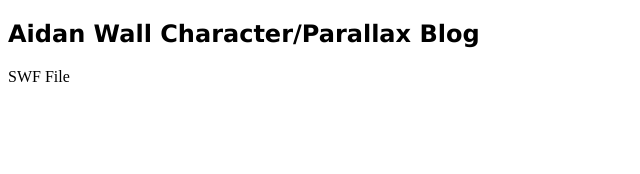
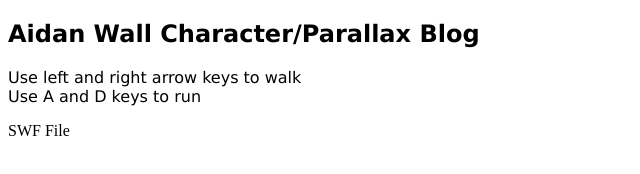
Before and after one commit to AidanJWall/AidanJWall.github.io, a plain HTML site: page index.html in a window 1280 px wide. Shown: the whole page, without its empty margins (0-640 px from the left). Drawn offline with Linux system fonts and the light colour scheme.

Commit message:
Edited index.html
I just tidied up my code and added instructions

```diff
--- a/index.html
+++ b/index.html
@@ -6,9 +6,13 @@
 	</head>
 
 	<body>
-    	<section  style="font-family: Verdana, sans-serif;">
+    	<section style="font-family: Verdana, sans-serif;">
     		<h2>Aidan Wall Character/Parallax Blog</h2>
-
+        	<p>
+            	Use left and right arrow keys to walk
+                <br/>
+                Use A and D keys to run
+            </p>
         </section>
 		<object width="1000" height="1000" data="dickdynamite.swf">SWF File</object>
 	</body>
```
